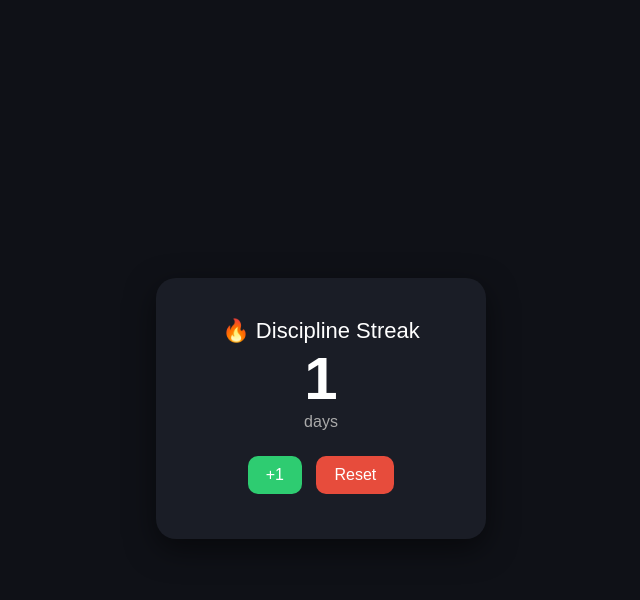
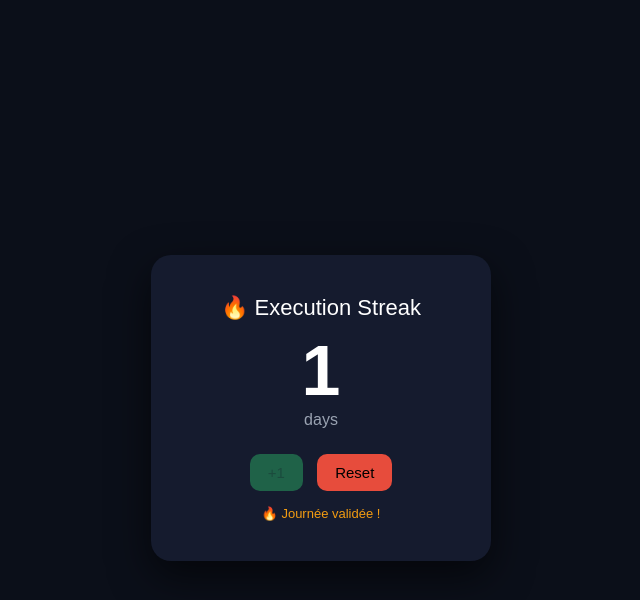
Before and after one commit to gxmeroo/discipline-streak, a plain HTML site: page index.html in a window 1280 px wide. Both pictures are taken after a click on the button "+1". Shown: the whole page, without its empty margins (319-959 px from the left). Drawn offline with Linux system fonts and the light colour scheme.

Commit message:
Update index.html

```diff
--- a/index.html
+++ b/index.html
@@ -2,35 +2,41 @@
 <html lang="fr">
 <head>
 <meta charset="UTF-8">
-<title>Discipline Streak</title>
+<title>Execution Streak</title>
 
 <style>
+
 body{
-    font-family: Arial, sans-serif;
-    background:#0f1117;
-    color:white;
+    font-family: Arial;
+    background:#0b0f19;
     display:flex;
     justify-content:center;
     align-items:center;
     height:100vh;
+    color:white;
 }
 
 .card{
-    background:#1a1d26;
+    background:#151b2e;
     padding:40px;
     border-radius:20px;
     text-align:center;
-    width:250px;
-    box-shadow:0 10px 30px rgba(0,0,0,0.5);
+    width:260px;
+    box-shadow:0 15px 40px rgba(0,0,0,0.6);
+}
+
+.title{
+    font-size:22px;
+    margin-bottom:10px;
 }
 
 .streak{
-    font-size:60px;
+    font-size:70px;
     font-weight:bold;
 }
 
 .label{
-    color:#aaa;
+    color:#9aa3b2;
     margin-bottom:20px;
 }
 
@@ -39,19 +45,29 @@ button{
     padding:10px 18px;
     margin:5px;
     border-radius:10px;
-    font-size:16px;
+    font-size:15px;
     cursor:pointer;
 }
 
 .add{
     background:#2ecc71;
-    color:white;
 }
 
 .reset{
     background:#e74c3c;
-    color:white;
 }
+
+button:disabled{
+    opacity:0.4;
+    cursor:not-allowed;
+}
+
+.message{
+    margin-top:10px;
+    font-size:13px;
+    color:#f39c12;
+}
+
 </style>
 </head>
 
@@ -59,32 +75,62 @@ button{
 
 <div class="card">
 
-<div style="font-size:22px;">🔥 Discipline Streak</div>
+<div class="title">🔥 Execution Streak</div>
 
 <div class="streak" id="counter">0</div>
 <div class="label">days</div>
 
-<button class="add" onclick="add()">+1</button>
+<button id="addBtn" class="add" onclick="add()">+1</button>
 <button class="reset" onclick="reset()">Reset</button>
+
+<div class="message" id="message"></div>
 
 </div>
 
 <script>
 
 let streak = localStorage.getItem("streak") || 0;
+let lastDate = localStorage.getItem("lastDate");
+
+let today = new Date().toDateString();
 
 document.getElementById("counter").innerText = streak;
 
+if(lastDate === today){
+    document.getElementById("addBtn").disabled = true;
+    document.getElementById("message").innerText = "✅ Déjà validé aujourd'hui. Reviens demain.";
+}
+
 function add(){
+
+    if(lastDate === today){
+        return;
+    }
+
     streak++;
+
     localStorage.setItem("streak", streak);
+    localStorage.setItem("lastDate", today);
+
     document.getElementById("counter").innerText = streak;
+
+    document.getElementById("addBtn").disabled = true;
+
+    document.getElementById("message").innerText = "🔥 Journée validée !";
 }
 
 function reset(){
+
     streak = 0;
+
     localStorage.setItem("streak", streak);
+    localStorage.removeItem("lastDate");
+
     document.getElementById("counter").innerText = streak;
+    document.getElementById("addBtn").disabled = false;
+
+    document.getElementById("message").innerText = "";
+
 }
 
 </script>
```
